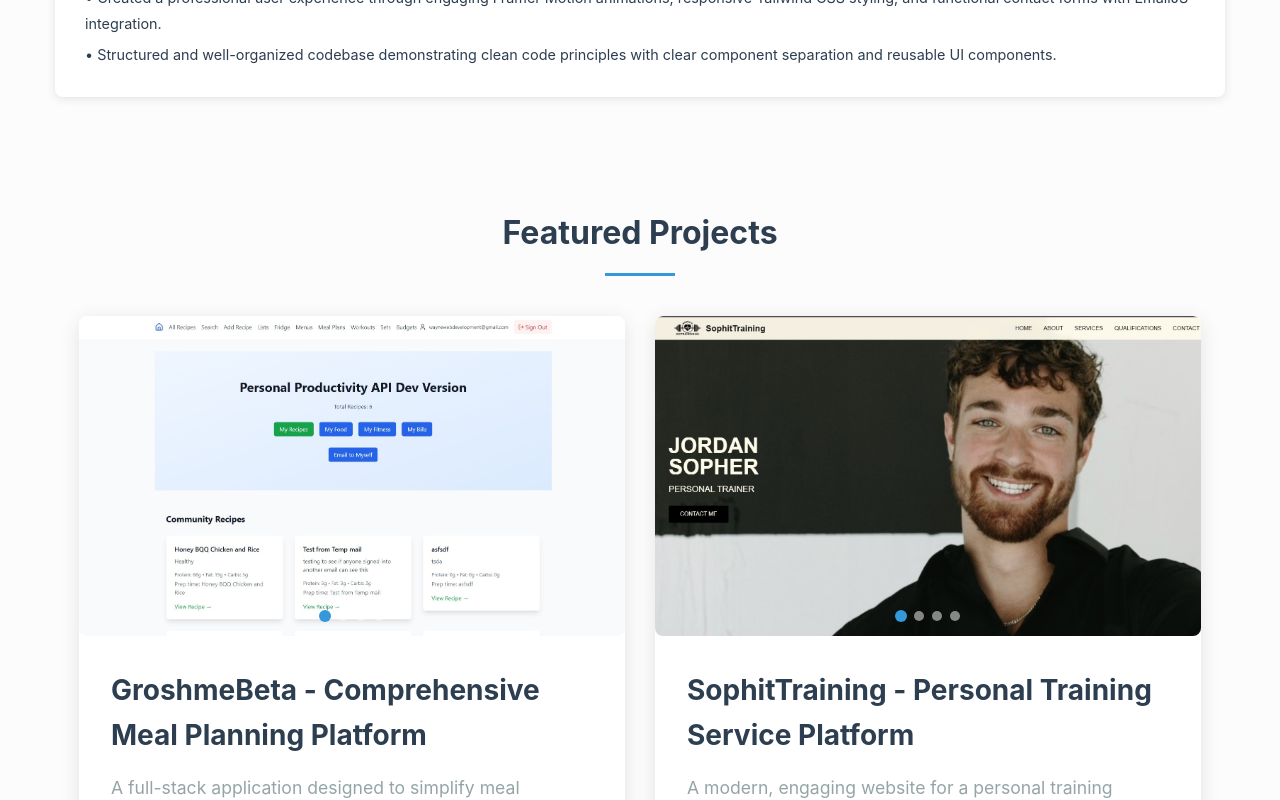
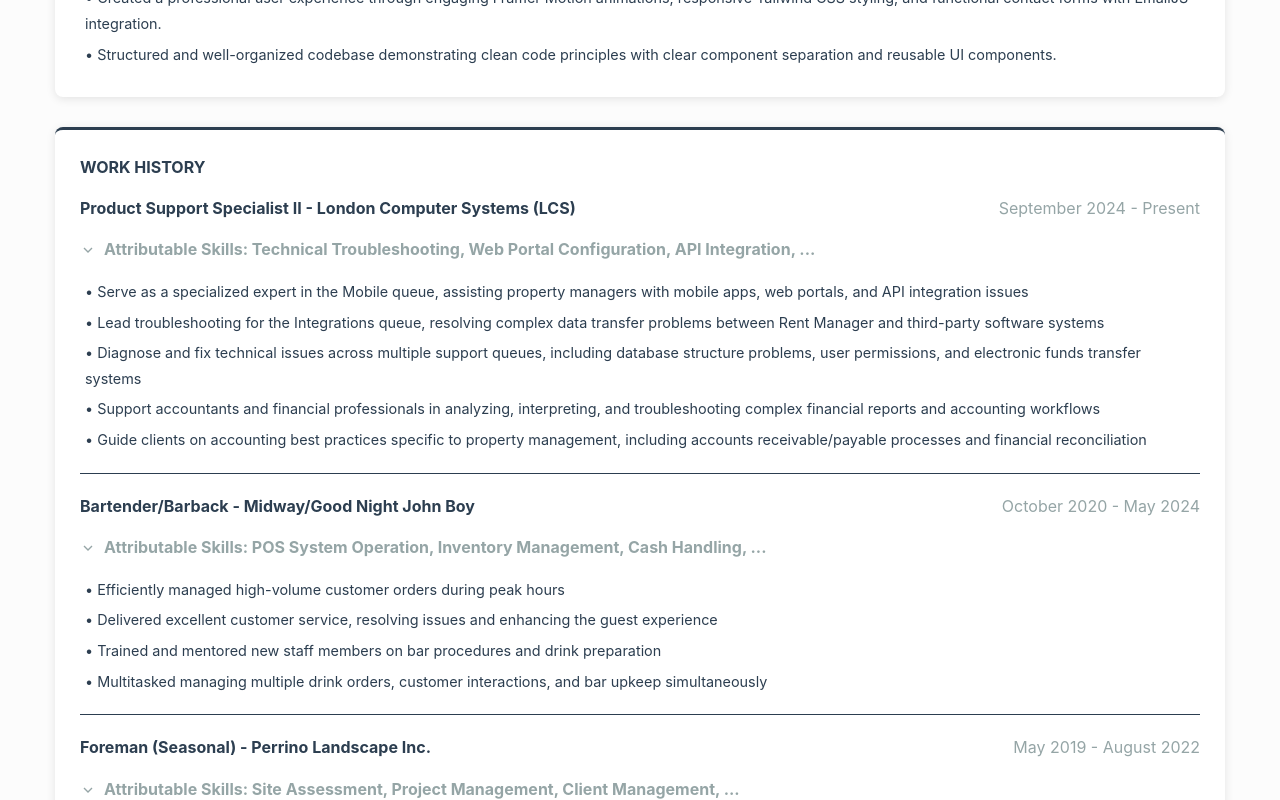
Before and after one commit to maxwell903/WayneWebDev, an Angular app: page / in a window 1280 px wide. Shown: the part 1820-2620 px from the top of the page. Built offline with nearby package versions, Linux system fonts and the light colour scheme.

Commit message:
Working Work history, no links to skills

```diff
--- a/src/app/pages/home/home.component.html
+++ b/src/app/pages/home/home.component.html
@@ -19,6 +19,8 @@
 
 <app-projects-summary></app-projects-summary>
 
+<app-work-history-summary></app-work-history-summary>
+
 <section class="featured-projects">
   <div class="container">
     <h2 class="section-title">Featured Projects</h2>
--- a/src/app/pages/home/home.component.ts
+++ b/src/app/pages/home/home.component.ts
@@ -9,6 +9,7 @@ import { Project } from '../../models/project.model';
 import { EducationSummaryComponent } from '../../components/education-summary/education-summary.component';
 import { ProjectsSummaryComponent } from '../../components/projects-summary/projects-summary.component';
 import { AboutSummaryComponent } from '../../components/about-summary/about-summary.component';
+import { WorkHistorySummaryComponent } from '../../components/work-history-summary/work-history-summary.component';
 
 @Component({
   selector: 'app-home',
@@ -22,7 +23,8 @@ import { AboutSummaryComponent } from '../../components/about-summary/about-summ
     ProjectsSummaryComponent,
     AboutSummaryComponent,
     ProjectCardComponent,
-    ExperienceTimelineComponent
+    ExperienceTimelineComponent,
+    WorkHistorySummaryComponent
   ]
 })
 export class HomeComponent implements OnInit {
```
